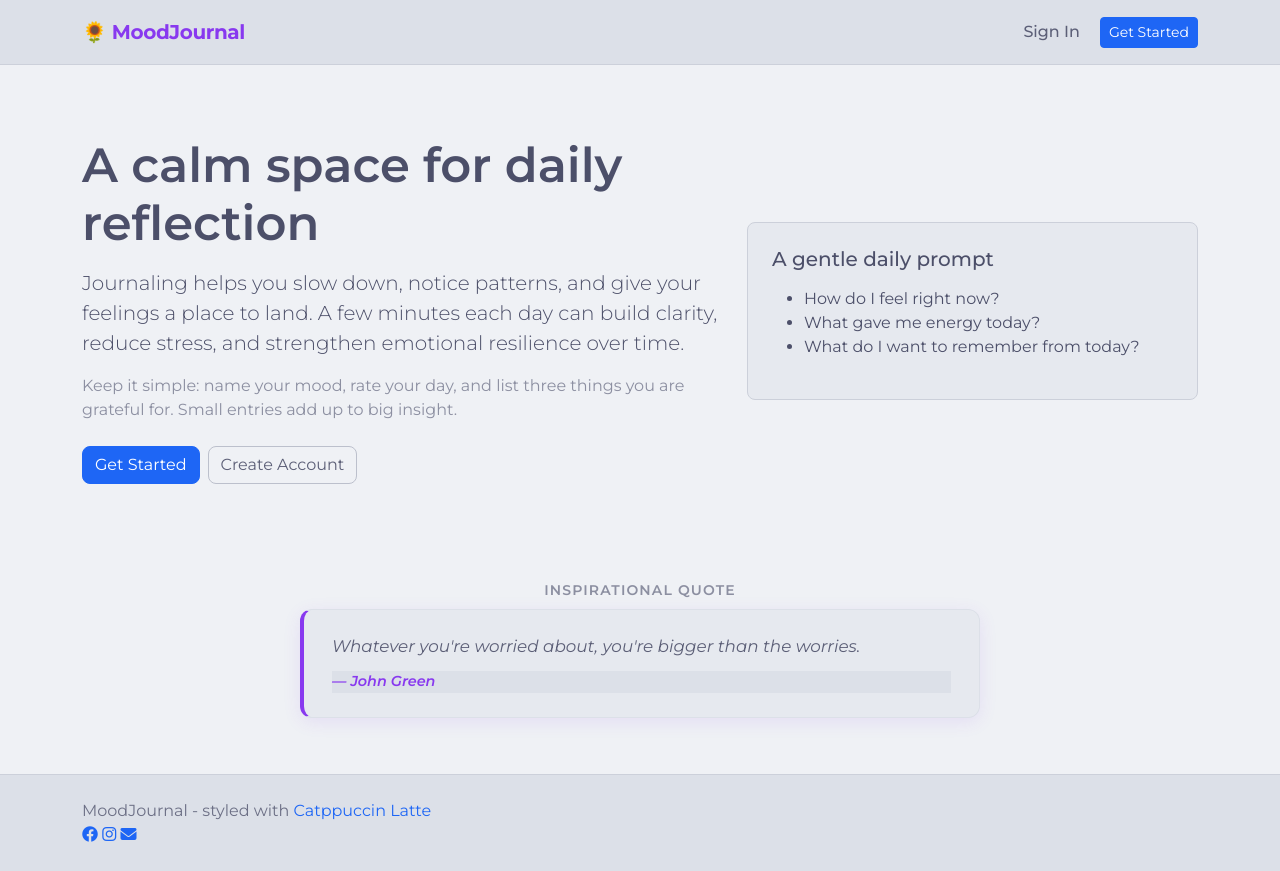
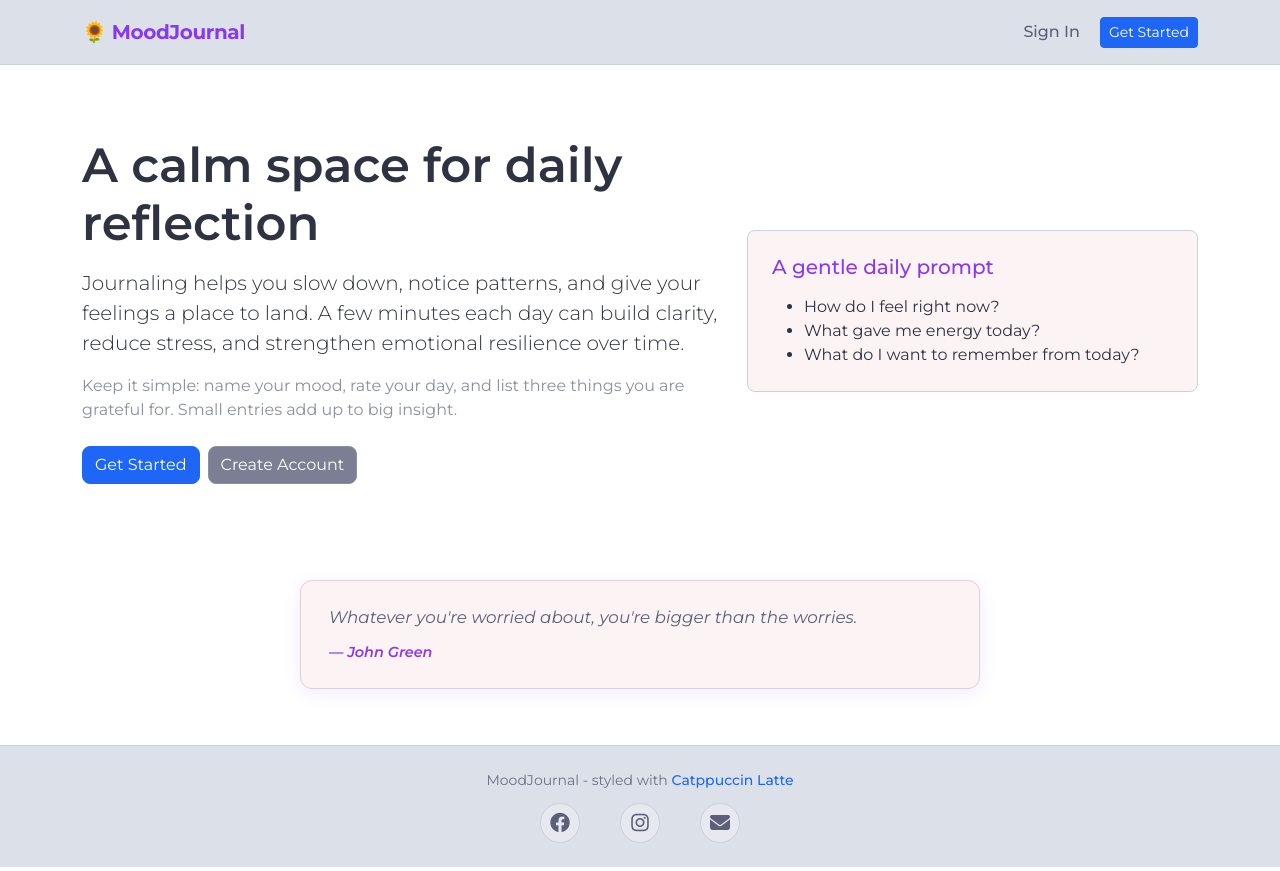
Before and after one commit to iain-kirkham/mindful-mood-journal, a Django app: page / in a window 1280 px wide. Run offline with Django 4.2, Linux system fonts and the light colour scheme; data comes from the database, SQL or seed files in the repository.

Commit message:
feat: change styling to have more catppuccin colours

```diff
--- a/static/css/styles.css
+++ b/static/css/styles.css
@@ -16,7 +16,7 @@
   --ctp-sapphire:  #209fb5;
   --ctp-blue:      #1e66f5;
   --ctp-lavender:  #7287fd;
-  --ctp-text:      #4c4f69;
+  --ctp-text:      #2f3240;
   --ctp-subtext1:  #5c5f77;
   --ctp-subtext0:  #6c6f85;
   --ctp-overlay2:  #7c7f93;
@@ -25,7 +25,7 @@
   --ctp-surface2:  #acb0be;
   --ctp-surface1:  #bcc0cc;
   --ctp-surface0:  #ccd0da;
-  --ctp-base:      #eff1f5;
+  --ctp-base:      #ffffff;
   --ctp-mantle:    #e6e9ef;
   --ctp-crust:     #dce0e8;
 
@@ -153,13 +153,15 @@ a:hover {
 }
 
 .btn-danger {
-  background-color: var(--ctp-red);
-  border-color: var(--ctp-red);
+  /* Delete / destructive actions: use Catppuccin maroon for prominence */
+  background-color: var(--ctp-maroon);
+  border-color: var(--ctp-maroon);
   color: #fff;
 }
 .btn-danger:hover {
-  background-color: var(--ctp-maroon);
-  border-color: var(--ctp-maroon);
+  /* on hover move to brighter red to emphasise action */
+  background-color: var(--ctp-red);
+  border-color: var(--ctp-red);
   color: #fff;
 }
 
@@ -167,6 +169,65 @@ a:hover {
   background-color: var(--ctp-green);
   border-color: var(--ctp-green);
   color: #fff;
+}
+
+/* Warning / cautious actions */
+.btn-warning {
+  background-color: var(--ctp-yellow);
+  border-color: var(--ctp-yellow);
+  color: #2b2b2b;
+}
+.btn-warning:hover {
+  background-color: color-mix(in srgb, var(--ctp-yellow) 80%, black 20%);
+  border-color: color-mix(in srgb, var(--ctp-yellow) 80%, black 20%);
+}
+
+/* Informational actions */
+.btn-info {
+  background-color: var(--ctp-teal);
+  border-color: var(--ctp-teal);
+  color: #fff;
+}
+.btn-info:hover {
+  background-color: color-mix(in srgb, var(--ctp-teal) 80%, black 20%);
+  border-color: color-mix(in srgb, var(--ctp-teal) 80%, black 20%);
+  color: #fff;
+}
+.btn-info:focus-visible {
+  box-shadow: 0 0 0 0.2rem rgba(23,146,153,0.18);
+  color: #fff;
+}
+
+
+/* Secondary buttons that blend with the surface */
+.btn-secondary {
+  /* Darker secondary to improve contrast while keeping Catppuccin tone */
+  background-color: var(--ctp-overlay2);
+  border-color: var(--ctp-overlay1);
+  color: var(--ctp-base);
+}
+.btn-secondary:hover {
+  background-color: var(--ctp-overlay1);
+  border-color: var(--ctp-overlay1);
+  color: var(--ctp-base);
+}
+.btn-secondary:focus-visible {
+  box-shadow: 0 0 0 0.2rem rgba(44,48,60,0.18);
+}
+
+/* Rosewater accent for preview (View button) */
+.btn-rose {
+  background-color: var(--ctp-rosewater);
+  border-color: color-mix(in srgb, var(--ctp-rosewater) 85%, black 15%);
+  color: var(--ctp-base);
+}
+.btn-rose:hover {
+  background-color: color-mix(in srgb, var(--ctp-rosewater) 80%, black 20%);
+  border-color: color-mix(in srgb, var(--ctp-rosewater) 80%, black 20%);
+  color: var(--ctp-base);
+}
+.btn-rose:focus-visible {
+  box-shadow: 0 0 0 0.2rem rgba(220,138,120,0.18);
 }
 
 /* Cards */
@@ -626,6 +687,10 @@ footer {
   font-weight: 600;
   border-top: none;
   padding-top: 0;
+  /* remove any background or extra padding that created the grey bar */
+  background: transparent;
+  padding: 0;
+  display: block;
 }
 .homepage-quote .blockquote-footer::before {
   color: var(--ctp-mauve);
@@ -639,3 +704,87 @@ footer {
     padding: 1.25rem 1.25rem;
   }
 }
+
+/* Daily prompt (homepage) — subtle flamingo background */
+.daily-prompt {
+  background-color: color-mix(in srgb, var(--ctp-flamingo) 8%, var(--ctp-base) 92%);
+  border: 1px solid color-mix(in srgb, var(--ctp-flamingo) 14%, var(--ctp-crust) 86%);
+  color: var(--ctp-text);
+}
+.daily-prompt h2 {
+  color: var(--ctp-mauve);
+}
+.daily-prompt ul {
+  margin: 0;
+}
+
+/* Footer */
+
+footer {
+  background-color: var(--ctp-crust);
+  border-top: 1px solid var(--ctp-surface0);
+  margin-top: auto;
+}
+
+.footer-content {
+  display: flex;
+  flex-direction: column;
+  align-items: center;
+  gap: 0.75rem;
+  text-align: center;
+}
+
+.footer-social {
+  display: flex;
+  align-items: center;
+  justify-content: center;
+  gap: 2.5rem;
+  width: 100%;
+  max-width: 360px;
+}
+
+.footer-social a {
+  display: inline-flex;
+  align-items: center;
+  justify-content: center;
+  width: 2.5rem;
+  height: 2.5rem;
+  border-radius: 50%;
+  background-color: var(--ctp-mantle);
+  color: var(--ctp-subtext1);
+  font-size: 1.25rem;
+  transition: all 0.2s ease;
+  border: 1px solid var(--ctp-surface0);
+}
+
+.footer-social a:hover {
+  background-color: var(--ctp-blue);
+  color: var(--ctp-base);
+  border-color: var(--ctp-blue);
+  transform: translateY(-2px);
+  box-shadow: 0 4px 12px rgba(30, 102, 245, 0.2);
+}
+
+.footer-text {
+  font-size: 0.875rem;
+  color: var(--ctp-subtext0);
+}
+
+.footer-text a {
+  color: var(--ctp-blue);
+  text-decoration: none;
+  font-weight: 500;
+}
+
+.footer-text a:hover {
+  color: var(--ctp-lavender);
+  text-decoration: underline;
+}
+
+@media (min-width: 768px) {
+  /* Keep icons on their own centered line; keep text above */
+  .footer-content {
+    flex-direction: column;
+    align-items: center;
+  }
+}
--- a/templates/account/logout.html
+++ b/templates/account/logout.html
@@ -15,7 +15,7 @@
             {% csrf_token %}
             <div class="d-flex gap-2">
               <button type="submit" class="btn btn-danger">Sign Out</button>
-              <a href="{% url 'journal:home' %}" class="btn btn-outline-secondary">Cancel</a>
+              <a href="{% url 'journal:home' %}" class="btn btn-secondary">Cancel</a>
             </div>
           </form>
         </div>
--- a/templates/journal/_delete_modal.html
+++ b/templates/journal/_delete_modal.html
@@ -13,7 +13,7 @@
           <p class="small mb-0 text-muted">This action cannot be undone.</p>
         </div>
         <div class="modal-footer ctp-modal-footer">
-          <button type="button" class="btn btn-outline-secondary btn-sm" data-bs-dismiss="modal">Cancel</button>
+          <button type="button" class="btn btn-secondary btn-sm" data-bs-dismiss="modal">Cancel</button>
           <button type="submit" class="btn btn-danger btn-sm" id="confirmDeleteBtn">Delete</button>
         </div>
       </form>
--- a/templates/journal/_entry_card.html
+++ b/templates/journal/_entry_card.html
@@ -27,10 +27,10 @@
       {% endif %}
     </div>
     <div class="card-footer d-flex gap-2">
-      <a href="{% url 'journal:entry_detail' entry.pk %}" class="btn btn-outline-secondary btn-sm">View</a>
-      <a href="{% url 'journal:entry_update' entry.pk %}" class="btn btn-outline-secondary btn-sm">Edit</a>
+      <a href="{% url 'journal:entry_detail' entry.pk %}" class="btn btn-rose btn-sm">View</a>
+      <a href="{% url 'journal:entry_update' entry.pk %}" class="btn btn-info btn-sm">Edit</a>
       <button type="button"
-              class="btn btn-outline-secondary btn-sm ms-auto text-danger btn-delete-entry"
+              class="btn btn-danger btn-sm ms-auto btn-delete-entry"
               data-delete-url="{% url 'journal:entry_delete' entry.pk %}"
               data-entry-title="{{ entry.title|escape }}">
         Delete
--- a/templates/journal/create_success.html
+++ b/templates/journal/create_success.html
@@ -9,7 +9,7 @@
       <p class="text-subtext mt-2">Your journal entry was saved successfully.</p>
       <div class="d-flex justify-content-center gap-2 mt-4">
         <a href="{% url 'journal:entry_list' %}" class="btn btn-primary">My Entries</a>
-        <a href="{% url 'journal:entry_create' %}" class="btn btn-outline-secondary">New Entry</a>
+        <a href="{% url 'journal:entry_create' %}" class="btn btn-secondary">New Entry</a>
       </div>
     </div>
   </div>
--- a/templates/journal/entry_confirm_delete.html
+++ b/templates/journal/entry_confirm_delete.html
@@ -19,7 +19,7 @@
             {% csrf_token %}
             <button type="submit" class="btn btn-danger">Yes, Delete</button>
           </form>
-          <a href="{% url 'journal:entry_detail' object.pk %}" class="btn btn-outline-secondary">Cancel</a>
+          <a href="{% url 'journal:entry_detail' object.pk %}" class="btn btn-secondary">Cancel</a>
         </div>
       </div>
     </div>
--- a/templates/journal/entry_detail.html
+++ b/templates/journal/entry_detail.html
@@ -48,8 +48,8 @@
         </div>
 
         <div class="card-footer d-flex gap-2">
-          <a href="{% url 'journal:entry_update' entry.pk %}" class="btn btn-outline-secondary btn-sm">Edit</a>
-          <a href="{% url 'journal:entry_delete' entry.pk %}" class="btn btn-outline-secondary btn-sm ms-auto text-danger">Delete</a>
+          <a href="{% url 'journal:entry_update' entry.pk %}" class="btn btn-info btn-sm">Edit</a>
+          <a href="{% url 'journal:entry_delete' entry.pk %}" class="btn btn-danger btn-sm ms-auto">Delete</a>
         </div>
       </div>
 
--- a/templates/journal/entry_form.html
+++ b/templates/journal/entry_form.html
@@ -21,10 +21,10 @@
               {{ frm|crispy }}
             {% endfor %}
             <div class="d-flex gap-2 mt-4">
-              <button type="submit" class="btn btn-primary">
+              <button type="submit" class="btn btn-success">
                 {% if is_edit %}Update Entry{% else %}Save Entry{% endif %}
               </button>
-              <a href="{% url 'journal:entry_list' %}" class="btn btn-outline-secondary">Cancel</a>
+              <a href="{% url 'journal:entry_list' %}" class="btn btn-secondary">Cancel</a>
             </div>
           </form>
         </div>
--- a/templates/journal/entry_list.html
+++ b/templates/journal/entry_list.html
@@ -8,7 +8,7 @@
     <div class="d-flex align-items-center gap-2">
       <form method="get" action="" class="d-flex">
         <input type="search" name="search" class="form-control form-control-sm" placeholder="Search entries..." value="{{ search }}">
-        <button type="submit" class="btn btn-outline-secondary btn-sm ms-2">Search</button>
+        <button type="submit" class="btn btn-secondary btn-sm ms-2">Search</button>
       </form>
       <a href="{% url 'journal:entry_create' %}" class="btn btn-primary btn-sm">+ New Entry</a>
     </div>
--- a/templates/journal/home.html
+++ b/templates/journal/home.html
@@ -19,15 +19,15 @@
         <div class="mt-4 d-flex gap-2">
           {% if user.is_authenticated %}
             <a class="btn btn-primary" href="{% url 'journal:entry_create' %}">New Entry</a>
-            <a class="btn btn-outline-secondary" href="{% url 'journal:entry_list' %}">My Entries</a>
+            <a class="btn btn-rose" href="{% url 'journal:entry_list' %}">My Entries</a>
           {% else %}
             <a class="btn btn-primary" href="/accounts/login/">Get Started</a>
-            <a class="btn btn-outline-secondary" href="/accounts/signup/">Create Account</a>
+            <a class="btn btn-secondary" href="/accounts/signup/">Create Account</a>
           {% endif %}
         </div>
       </div>
       <div class="col-lg-5 mt-4 mt-lg-0">
-        <div class="p-4 border rounded-3 bg-light">
+        <div class="p-4 border rounded-3 daily-prompt">
           <h2 class="h5">A gentle daily prompt</h2>
           <ul class="mt-3">
             <li>How do I feel right now?</li>
@@ -40,8 +40,7 @@
   </section>
   {% if quote %}
     <div class="mt-5 mb-2">
-      <p class="text-center text-secondary small mb-2 text-uppercase fw-semibold" style="letter-spacing: 0.08em;">Inspirational Quote</p>
-      <div class="card homepage-quote">
+      <div class="card homepage-quote daily-prompt">
         <div class="card-body">
           <blockquote class="blockquote mb-0">
             <p>{{ quote.text }}</p>
```
